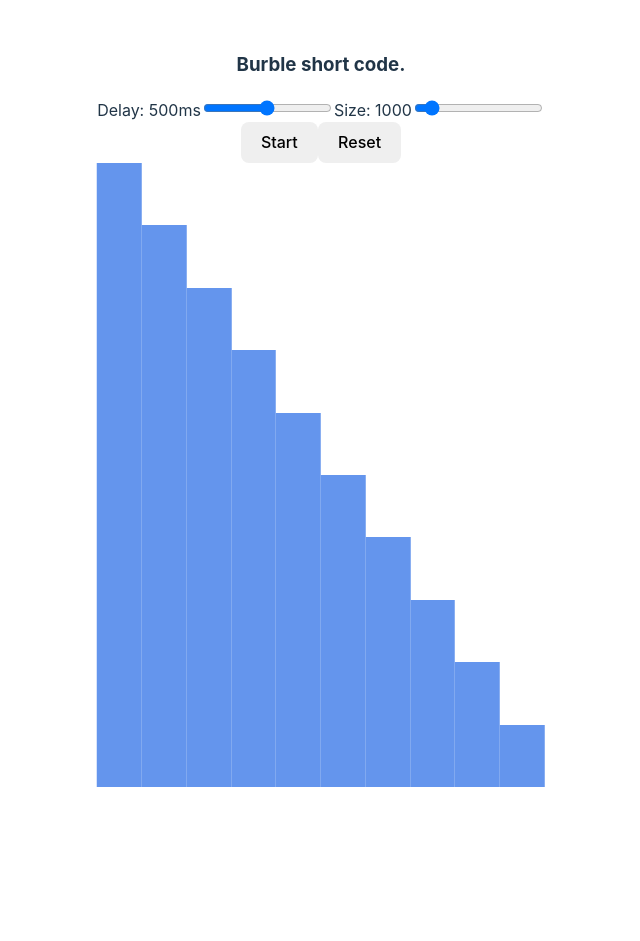
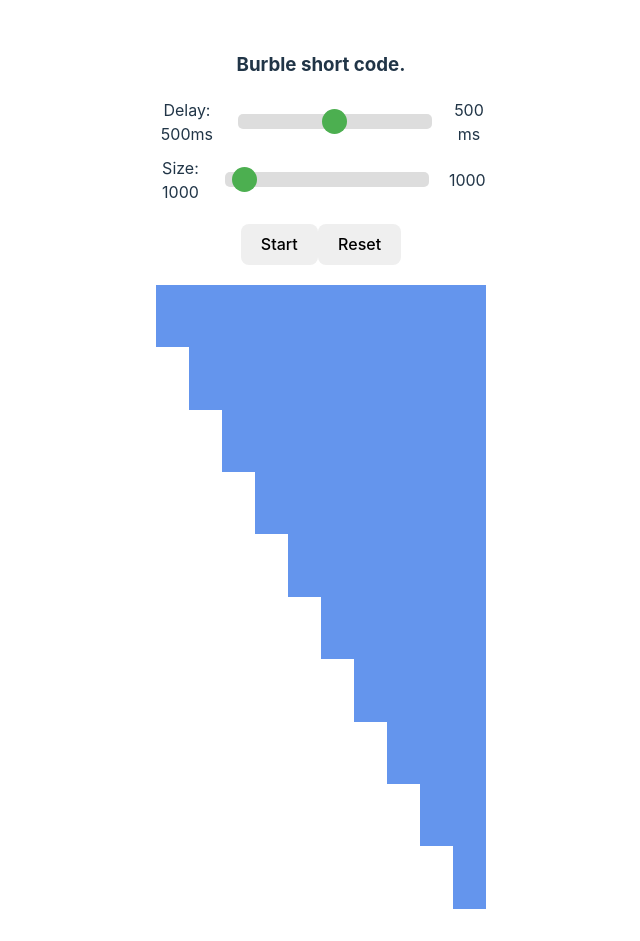
Before and after one commit to caique-oliveira/burble-short, a React (Vite) app in the folder bubble-sort-visualizer/: page / in a window 1280 px wide. Shown: the whole page, without its empty margins (319-959 px from the left). Before the commit the page ends 819 px from the top, so only its background shows below. Built offline with nearby package versions, Linux system fonts and the light colour scheme; no server answers.

Commit message:
feature/burble-short elements-update

```diff
--- a/bubble-sort-visualizer/src/components/visualizer/Visualizer.tsx
+++ b/bubble-sort-visualizer/src/components/visualizer/Visualizer.tsx
@@ -2,7 +2,7 @@ import React, { useState, useEffect, useRef } from 'react';
 import * as d3 from 'd3';
 import axios from 'axios';
 import './Visualizer.css'; // Importando o CSS
-import ElementList from './elementList.tsx'; // Importando o novo componente
+import ElementList from './elementList'; // Importando o novo componente
 
 const colors = ['red', 'green', 'blue', 'yellow', 'purple', 'orange', 'cyan', 'magenta', 'lime', 'pink'];
 
@@ -79,7 +79,7 @@ const Visualizer: React.FC = () => {
     try {
       const response = await axios.get(`/api/api/v1.0/random?min=0&max=1000&count=${size}`);
       setData(response.data);
-      console.log(response.data,'response data')
+      console.log(response.data, 'response data');
     } catch (error) {
       console.error('Error fetching data:', error);
     }
@@ -90,7 +90,6 @@ const Visualizer: React.FC = () => {
 
     setIsPlaying(true);
 
-    // Verifique o estado de isPlaying após um breve atraso
     setTimeout(() => {
       console.log('Estado após setIsPlaying:', isPlaying);
     }, 0);
@@ -98,11 +97,12 @@ const Visualizer: React.FC = () => {
     bubbleSort([...data], setData, delay).finally(() => {
       setIsPlaying(false);
     });
-    console.log([...data], 'data aqui')
+    console.log([...data], 'data aqui');
 
     if (isPlaying) return;
     paintElements();
   };
+
   useEffect(() => {
     if (isPlaying) {
       console.log('Ordenação em andamento...');
@@ -111,16 +111,38 @@ const Visualizer: React.FC = () => {
 
   const reset = async () => {
     if (isPlaying) return;
+
+    // Resetar o valor do tamanho para o valor inicial
+    setSize(1000); // Valor inicial desejado
+
+    // Resetar os dados
     await fetchData();
+
+    // Limpar as referências dos elementos e reaplicar a cor inicial
+    requestAnimationFrame(() => {
+      if (elementsRef.current) {
+        elementsRef.current.forEach(element => {
+          if (element) {
+            element.style.backgroundColor = 'cornflowerblue'; // Cor inicial
+          }
+        });
+      }
+    });
   };
 
   useEffect(() => {
     fetchData();
   }, [size]);
 
+  const handleSizeChange = (e: React.ChangeEvent<HTMLInputElement>) => {
+    const newSize = Math.max(600, Number(e.target.value));
+    setSize(newSize);
+  };
+
   return (
     <div className="container">
       <div className="controls">
+        <div className="range-container">
           <label className="range-label">Delay: {delay}ms</label>
           <input
             type="range"
@@ -131,23 +153,29 @@ const Visualizer: React.FC = () => {
             disabled={isPlaying}
             className="range-input"
           />
+          <span className="range-value">{delay} ms</span>
+        </div>
+        <div className="range-container">
           <label className="range-label">Size: {size}</label>
           <input
             type="range"
-          min="100"
+            min="600" // Define o valor mínimo para o range
             max="10000"
+            step="100"
             value={size}
-          onChange={(e) => setSize(Number(e.target.value))}
+            onChange={handleSizeChange} // Use o manipulador de eventos atualizado
             disabled={isPlaying}
             className="range-input"
           />
+          <span className="range-value">{size}</span>
+        </div>
       </div>
       <div className="button-container">
         <button onClick={startSorting} disabled={isPlaying}>Start</button>
         <button onClick={reset} disabled={isPlaying}>Reset</button>
       </div>
       <div className="containerFil">
-        <ElementList elementsRef={elementsRef} />
+        <ElementList elementsRef={elementsRef} size={size} />
       </div>
     </div>
   );
--- a/bubble-sort-visualizer/src/components/visualizer/element.css
+++ b/bubble-sort-visualizer/src/components/visualizer/element.css
@@ -1,11 +1,11 @@
+.element-container {
+    position: relative;
+    width: 100%;
+    height: 100%;
+}
+
 .element {
     position: absolute;
+    background: cornflowerblue; /* Cor padrão se necessário */
     transition: background-color 0.5s; /* Transição suave para a cor */
   }
-
-  .containerFil {
-    position: relative;
-    margin: 0px 30px 0px 0px;
-    height: 78vh;
-    width: 100%;
-  }
--- a/bubble-sort-visualizer/src/components/visualizer/element.tsx
+++ b/bubble-sort-visualizer/src/components/visualizer/element.tsx
@@ -1,10 +1,10 @@
 import React, { forwardRef } from 'react';
-import './element.css'; // Opcional: Se você tiver estilos específicos para o componente
+import './element.css';
 
 interface ElementProps {
   left: string;
   width: string;
-  height: string;
+  height: string; // Use string para aceitar unidades
 }
 
 const Element = forwardRef<HTMLDivElement, ElementProps>(({ left, width, height }, ref) => {
--- a/bubble-sort-visualizer/src/components/visualizer/elementList.tsx
+++ b/bubble-sort-visualizer/src/components/visualizer/elementList.tsx
@@ -3,28 +3,30 @@ import Element from './element';
 
 interface ElementListProps {
   elementsRef: React.RefObject<HTMLDivElement[]>;
+  size: number; // Recebe o valor do size
 }
 
-const ElementList: React.FC<ElementListProps> = ({ elementsRef }) => {
-  // Dados estáticos para os elementos
-  const elements = [
-    { left: '0%', width: '10%', height: '10%' },
-    { left: '10%', width: '10%', height: '20%' },
-    { left: '20%', width: '10%', height: '30%' },
-    { left: '30%', width: '10%', height: '40%' },
-    { left: '40%', width: '10%', height: '50%' },
-    { left: '50%', width: '10%', height: '60%' },
-    { left: '60%', width: '10%', height: '70%' },
-    { left: '70%', width: '10%', height: '80%' },
-    { left: '80%', width: '10%', height: '90%' },
-    { left: '90%', width: '10%', height: '100%' }
-  ];
-
-  // Cria um array local de referências
+const ElementList: React.FC<ElementListProps> = ({ elementsRef, size }) => {
   const localRefs = useRef<HTMLDivElement[]>([]);
 
+  // Calcular o número de elementos com base no size
+  const numberOfElements = Math.floor(size / 100); // Ajustar conforme necessário
+
+  // Calcular largura e altura dos elementos
+  const elementWidth = 100 / numberOfElements; // Largura proporcional
+  const elementHeightFactor = 100 / numberOfElements; // Fator para a altura
+
+  // Criar dados dos elementos com base no size
+  const elements = Array.from({ length: numberOfElements }, (_, index) => {
+    const height = Math.min((index + 1) * elementHeightFactor, 100); // Ajustar a altura
+    return {
+      left: `${index * elementWidth}%`, // Posição proporcional
+      width: `${elementWidth}%`, // Largura proporcional
+      height: `${height}%` // Altura proporcional em relação ao contêiner
+    };
+  });
+
   useEffect(() => {
-    // Atualiza o array de referências global com o array local
     if (elementsRef.current) {
       elementsRef.current = localRefs.current;
     }
--- a/bubble-sort-visualizer/src/components/visualizer/visualizer.css
+++ b/bubble-sort-visualizer/src/components/visualizer/visualizer.css
@@ -1,15 +1,92 @@
-.containerFil {
+.container {
+    position: relative;
+  }
+
+  .controls {
+    margin-bottom: 20px;
+  }
+
+  .range-container {
+    display: flex;
+    align-items: center;
+    margin-bottom: 10px;
+  }
+
+  .range-label {
+    margin-right: 10px;
+  }
+
+  .range-input {
+    margin: 0 10px;
+  }
+
+  .range-value {
+    margin-left: 10px;
+  }
+
+  .button-container {
+    margin-bottom: 20px;
+  }
+
+  .containerFil {
     position: relative;
     margin: 0px 30px 0px 0px;
     height: 78vh;
     width: 100%;
-    transform: rotate(180deg);
   }
+
+  svg {
+    width: 100%;
+    height: 100%;
+  }
+
   .element-container {
     position: relative;
     width: 100%;
     height: 100%;
   }
+
   .element {
-    background: cornflowerblue;
+    position: absolute;
+    transition: background-color 0.5s; /* Transição suave para a cor */
   }
+
+  /* Estiliza o input range */
+.range-input {
+    -webkit-appearance: none; /* Remove o estilo padrão do navegador */
+    width: 100%; /* Ajusta a largura do input range */
+    height: 15px; /* Altura do input range */
+    background: #ddd; /* Cor de fundo do input range */
+    outline: none; /* Remove o contorno padrão */
+    border-radius: 5px; /* Borda arredondada */
+    position: relative; /* Para posicionar o pseudo-elemento */
+  }
+
+  /* Estilo para o indicador do slider */
+  .range-input::-webkit-slider-thumb {
+    -webkit-appearance: none; /* Remove o estilo padrão do navegador */
+    width: 25px; /* Largura do indicador */
+    height: 25px; /* Altura do indicador */
+    background: #4CAF50; /* Cor do indicador */
+    cursor: pointer; /* Muda o cursor para pointer */
+    border-radius: 50%; /* Torna o indicador circular */
+    position: relative; /* Para posicionar o pseudo-elemento */
+    z-index: 1; /* Coloca o indicador acima do track */
+  }
+
+  /* Estilo para o track do slider */
+  .range-input::-moz-range-track {
+    width: 100%;
+    height: 15px;
+    background: #ddd;
+    border-radius: 5px;
+  }
+
+  /* Estilo para o thumb do slider */
+  .range-input::-moz-range-thumb {
+    width: 25px;
+    height: 25px;
+    background: #4CAF50;
+    cursor: pointer;
+    border-radius: 50%;
+  }
```
Lines whose indentation alone changed are shown as unchanged.
